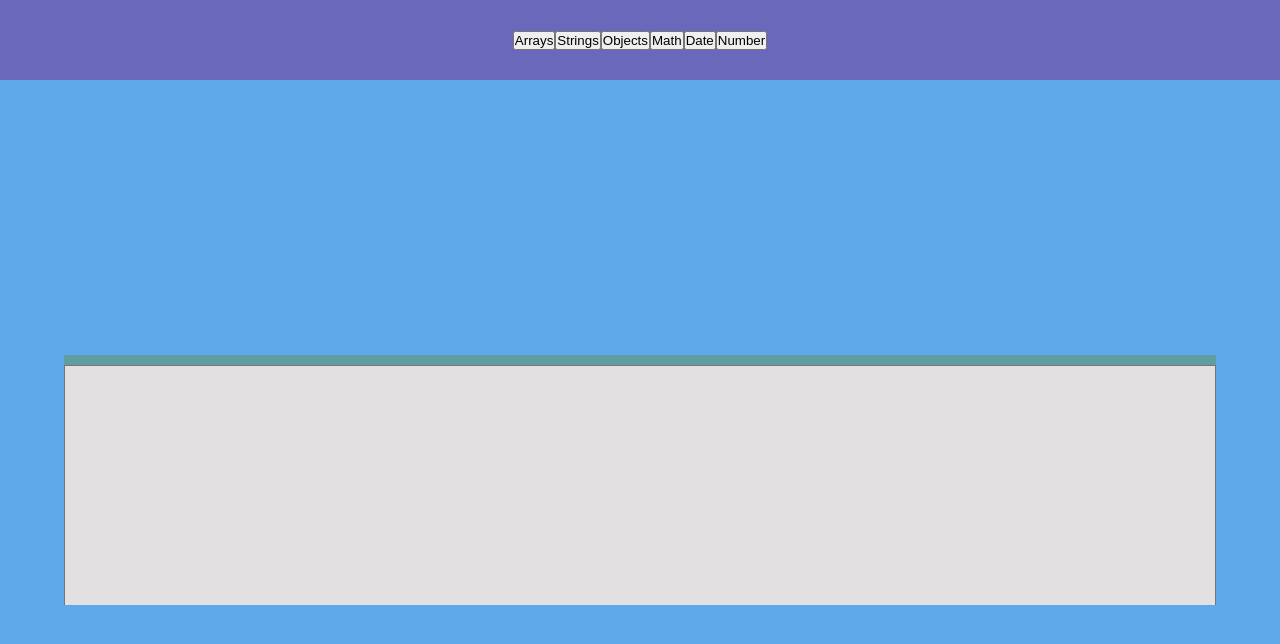
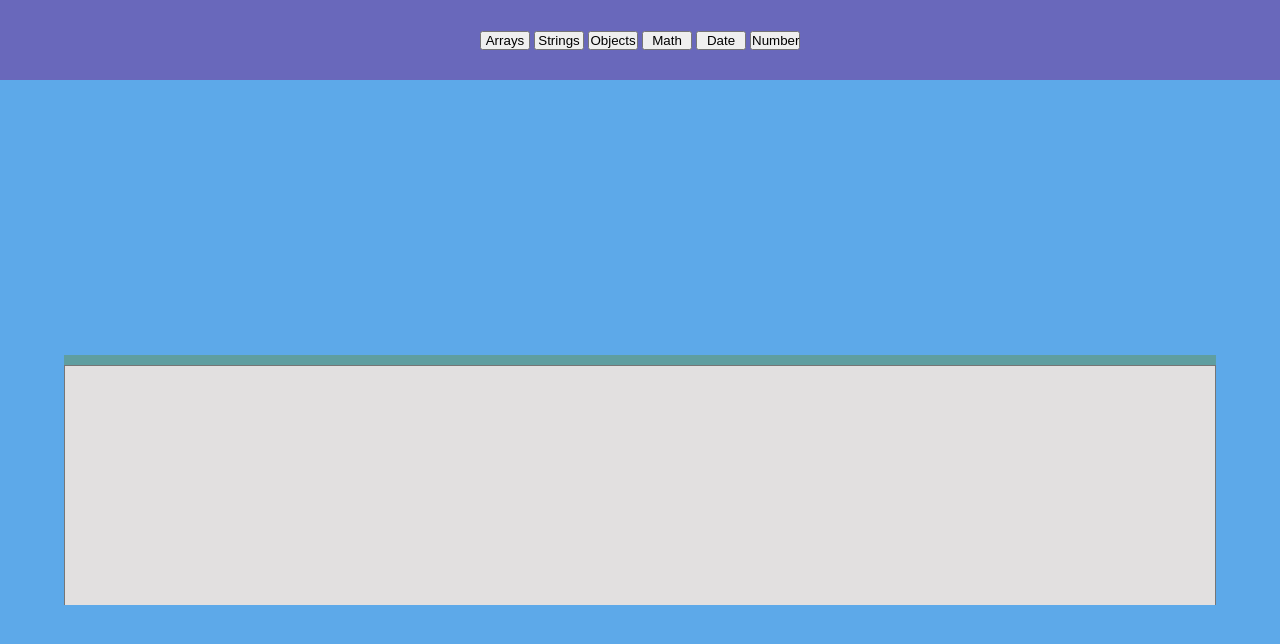
Before and after one commit to DavidAndreww/all-of-the-methods, a website with bundled scripts: page index.html in a window 1280 px wide. Built offline with nearby package versions, Linux system fonts and the light colour scheme.

Commit message:
changed a class name or two

```diff
--- a/app.js
+++ b/app.js
@@ -1,6 +1,6 @@
 import { data } from "./data.js";
 
-const primarybuttons = document.querySelectorAll("#method-btn");
+const primarybuttons = document.querySelectorAll(".primary-btn");
 
 // add onClick event listener to each primary button, that calls secondaryBtnGenerator()
 primarybuttons.forEach((button) => {
--- a/index.html
+++ b/index.html
@@ -10,12 +10,12 @@
 
 <body>
   <nav class="navbar">
-    <button id="method-btn" name="arrayMethods">Arrays</button>
-    <button id="method-btn" name="stringMethods">Strings</button>
-    <button id="method-btn" name="objectMethods">Objects</button>
-    <button id="method-btn" name="mathMethods">Math</button>
-    <button id="method-btn" name="dateMethods">Date</button>
-    <button id="method-btn" name="numberMethods">Number</button>
+    <button class="primary-btn" name="arrayMethods">Arrays</button>
+    <button class="primary-btn" name="stringMethods">Strings</button>
+    <button class="primary-btn" name="objectMethods">Objects</button>
+    <button class="primary-btn" name="mathMethods">Math</button>
+    <button class="primary-btn" name="dateMethods">Date</button>
+    <button class="primary-btn" name="numberMethods">Number</button>
   </nav>
   <div class="btn-display-field"></div>
   <div class="main">
--- a/styles.css
+++ b/styles.css
@@ -18,9 +18,9 @@ body {
   justify-content: center;
   background-color: rgba(90, 89, 180, 0.904);
 }
-#methodBtn {
+.primary-btn {
   width: 50px;
-  margin: 3px;
+  margin: 2px;
 }
 .btn-display-field {
   display: flex;
```
